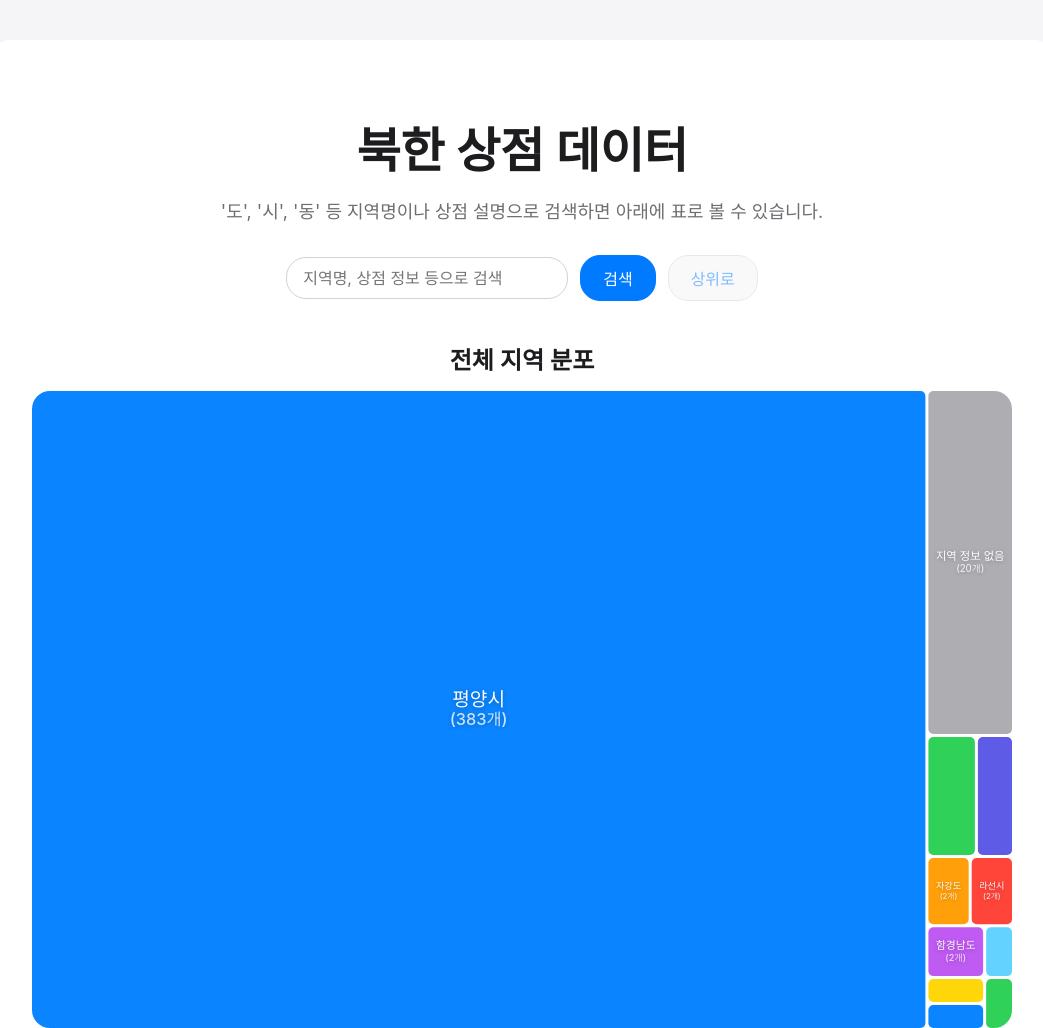
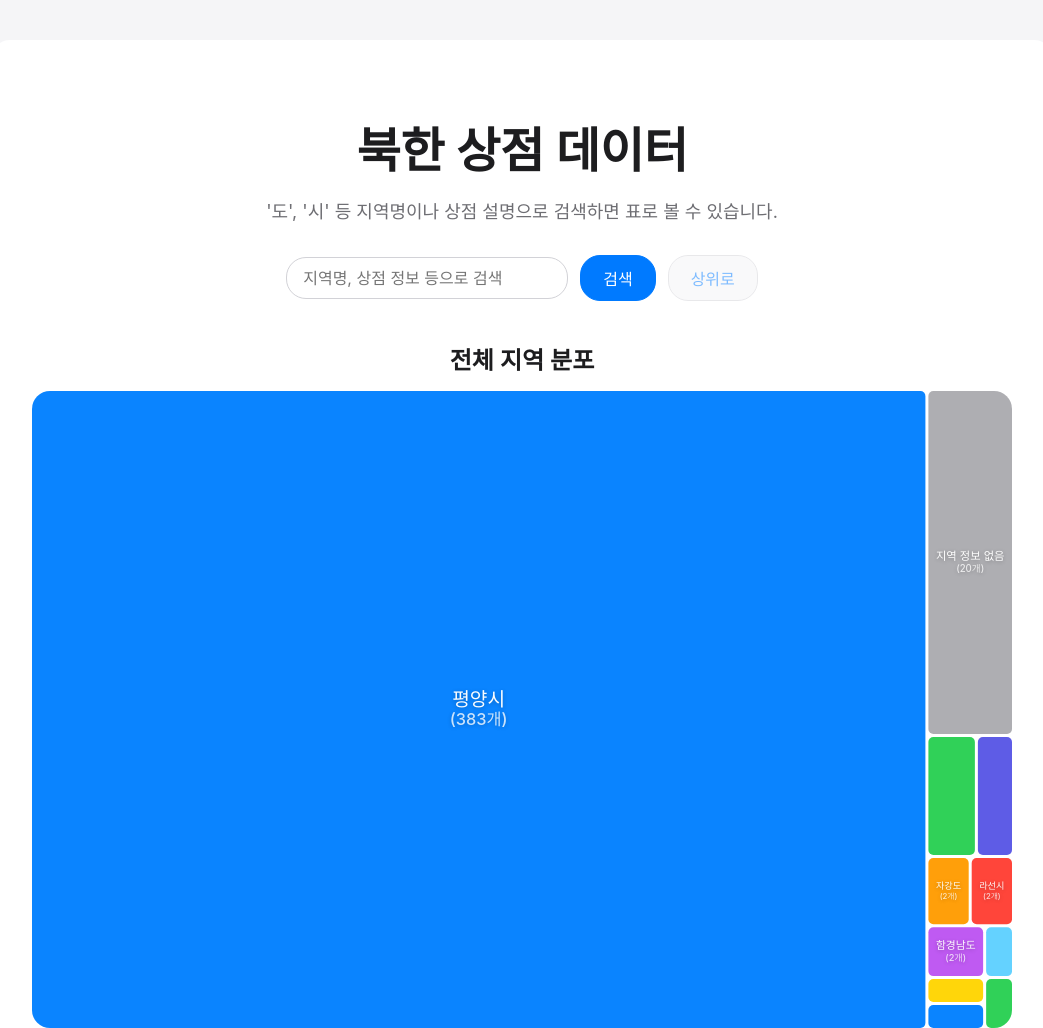
Before and after one commit to dhmun/north-korea-store, a plain HTML site: page index.html in a window 1280 px wide. Shown: the whole page, without its empty margins (118-1161 px from the left). Drawn offline with nearby package versions, Linux system fonts and the light colour scheme.

Commit message:
Update index.html

```diff
--- a/index.html
+++ b/index.html
@@ -53,7 +53,7 @@
 <body>
     <main class="content-wrapper">
         <h1>북한 상점 데이터 </h1>
-        <p class="subtitle">'도', '시', '동' 등 지역명이나 상점 설명으로 검색하면 아래에 표로 볼 수 있습니다.</p>
+        <p class="subtitle">'도', '시' 등 지역명이나 상점 설명으로 검색하면 표로 볼 수 있습니다.</p>
         <div class="controls-wrapper">
             <input type="search" id="search-input" placeholder="지역명, 상점 정보 등으로 검색">
             <button id="search-button" class="control-button">검색</button>
```
